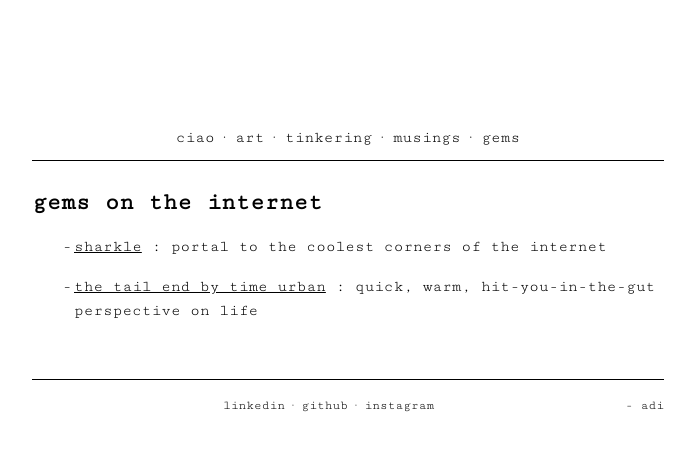
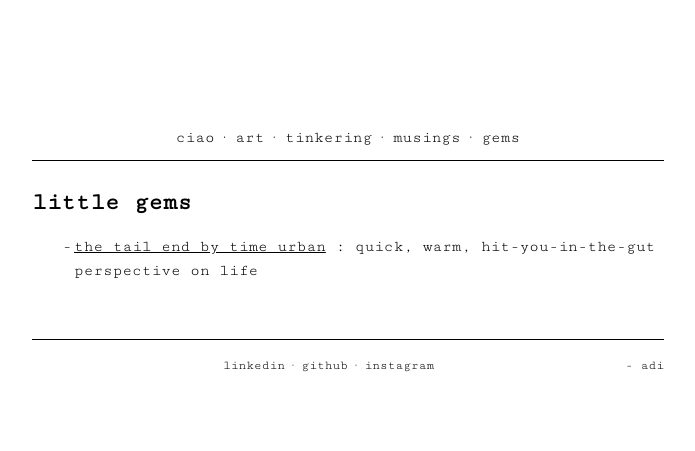
Before and after one commit to adityagarg/adityagarg.github.io, a Jekyll site: the page built from docs/markdowns/gems.md, in a window 1280 px wide. Shown: the top 451 px of the page, without its empty margins (292-987 px from the left). Built offline with Jekyll 4.4.1, drawn with Linux system fonts in a browser that asks for light colours.

Commit message:
bye bye sharkle

```diff
--- a/docs/markdowns/gems.md
+++ b/docs/markdowns/gems.md
@@ -1,9 +1,7 @@
 ---
 layout: default
-title: gems on the internet
+title: little gems
 permalink: /gems/
 ---
 
-- [sharkle](https://sharkle.com/index.html) : portal to the coolest corners of the internet
-
 - [the tail end by time urban](https://waitbutwhy.com/2015/12/the-tail-end.html) : quick, warm, hit-you-in-the-gut perspective on life
```
